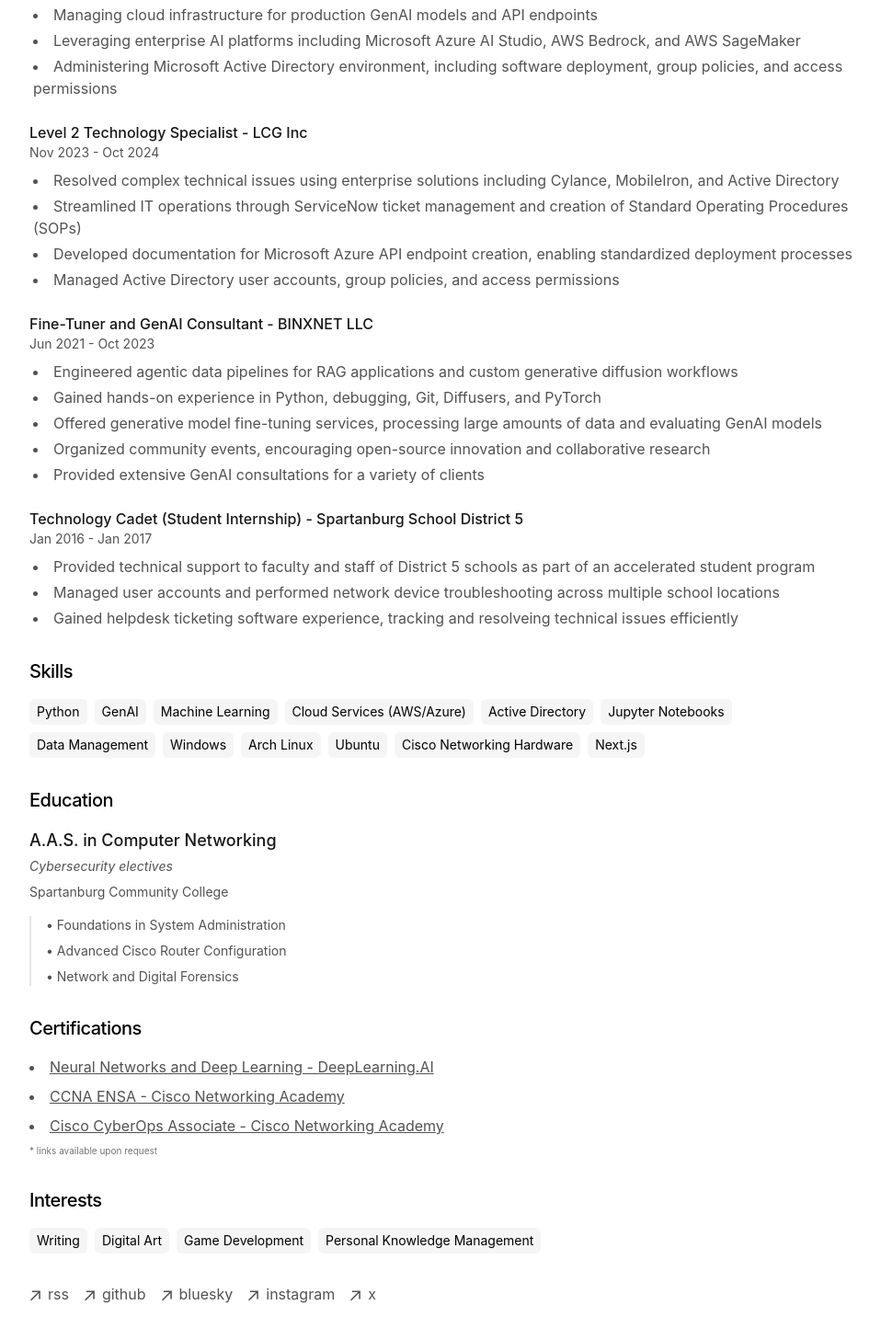
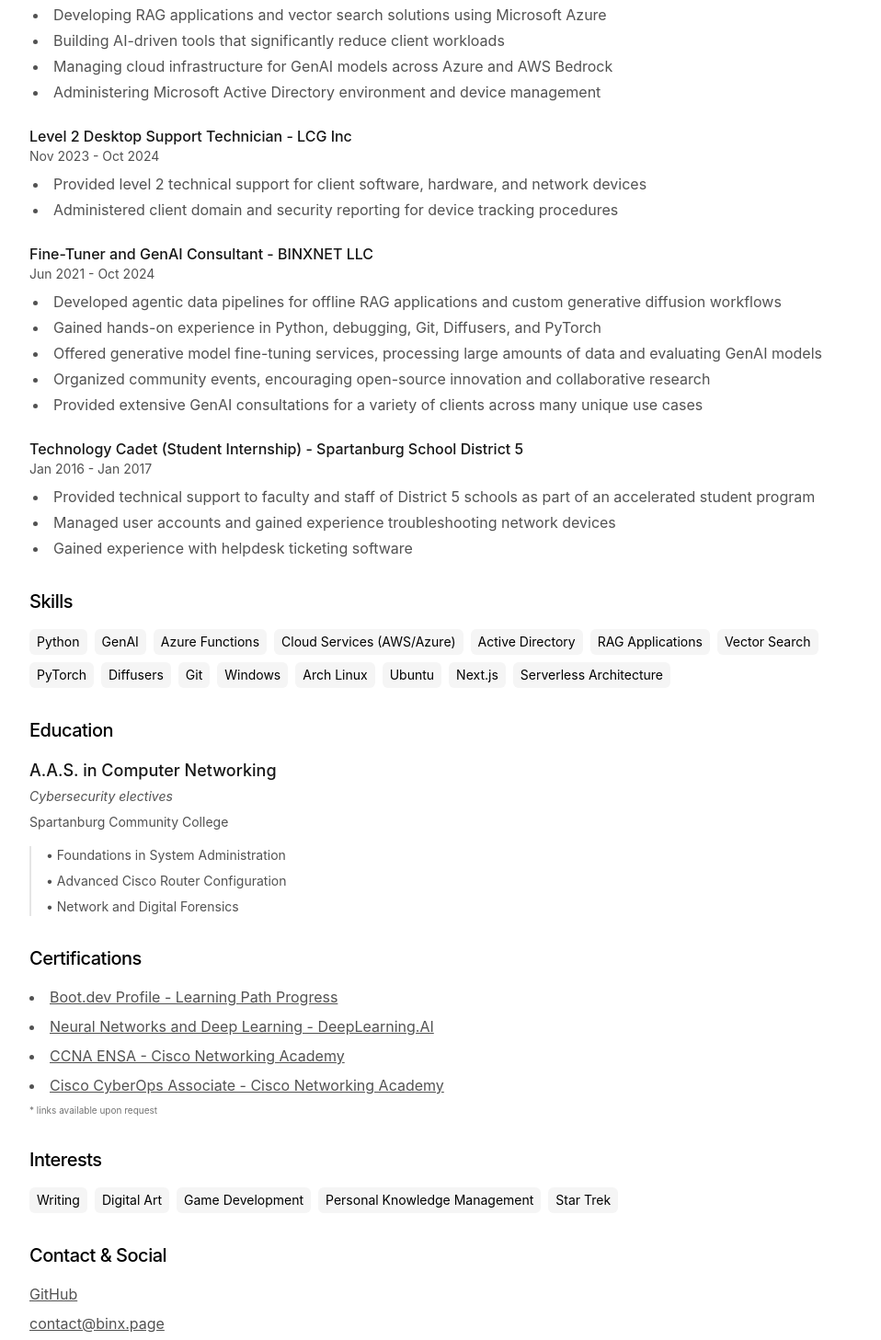
Before and after one commit to Binxly/binx-page, a Next.js app: page /about in a window 1280 px wide. Shown: the part 464-1921 px from the top of the page at 92% size, without its empty margins (160-1118 px from the left). Built offline with nearby package versions, Linux system fonts and the light colour scheme.

Commit message:
- Refreshed descriptions - Updated Skills - Added Boot.dev & GitHub links - Updated my stack - Tweaked personal bits

```diff
--- a/app/about/page.tsx
+++ b/app/about/page.tsx
@@ -5,33 +5,32 @@ export default function Page() {
       company: "LCG Inc",
       period: "Oct 2024 - Present",
       bullets: [
-        "Developing and implementing AI-driven solutions with Python, resulting in significant workflow optimization",
-        "Managing cloud infrastructure for production GenAI models and API endpoints",
-        "Leveraging enterprise AI platforms including Microsoft Azure AI Studio, AWS Bedrock, and AWS SageMaker",
-        "Administering Microsoft Active Directory environment, including software deployment, group policies, and access permissions"
+        "Engineering serverless applications with Azure Functions and cloud platform resources",
+        "Developing RAG applications and vector search solutions using Microsoft Azure",
+        "Building AI-driven tools that significantly reduce client workloads",
+        "Managing cloud infrastructure for GenAI models across Azure and AWS Bedrock",
+        "Administering Microsoft Active Directory environment and device management"
       ]
     },
     {
-      title: "Level 2 Technology Specialist",
+      title: "Level 2 Desktop Support Technician",
       company: "LCG Inc",
       period: "Nov 2023 - Oct 2024",
       bullets: [
-        "Resolved complex technical issues using enterprise solutions including Cylance, MobileIron, and Active Directory",
-        "Streamlined IT operations through ServiceNow ticket management and creation of Standard Operating Procedures (SOPs)",
-        "Developed documentation for Microsoft Azure API endpoint creation, enabling standardized deployment processes",
-        "Managed Active Directory user accounts, group policies, and access permissions"
+        "Provided level 2 technical support for client software, hardware, and network devices",
+        "Administered client domain and security reporting for device tracking procedures"
       ]
     },
     {
       title: "Fine-Tuner and GenAI Consultant",
       company: "BINXNET LLC",
-      period: "Jun 2021 - Oct 2023",
+      period: "Jun 2021 - Oct 2024",
       bullets: [
-        "Engineered agentic data pipelines for RAG applications and custom generative diffusion workflows",
+        "Developed agentic data pipelines for offline RAG applications and custom generative diffusion workflows",
         "Gained hands-on experience in Python, debugging, Git, Diffusers, and PyTorch",
         "Offered generative model fine-tuning services, processing large amounts of data and evaluating GenAI models",
         "Organized community events, encouraging open-source innovation and collaborative research",
-        "Provided extensive GenAI consultations for a variety of clients"
+        "Provided extensive GenAI consultations for a variety of clients across many unique use cases"
       ]
     },
     {
@@ -40,18 +39,19 @@ export default function Page() {
       period: "Jan 2016 - Jan 2017",
       bullets: [
         "Provided technical support to faculty and staff of District 5 schools as part of an accelerated student program",
-        "Managed user accounts and performed network device troubleshooting across multiple school locations",
-        "Gained helpdesk ticketing software experience, tracking and resolveing technical issues efficiently"
+        "Managed user accounts and gained experience troubleshooting network devices",
+        "Gained experience with helpdesk ticketing software"
       ]
     }
   ]
 
   const skills = [
-    "Python", "GenAI", "Machine Learning",
+    "Python", "GenAI", "Azure Functions",
     "Cloud Services (AWS/Azure)", "Active Directory",
-    "Jupyter Notebooks", "Data Management",
-    "Windows", "Arch Linux", "Ubuntu",
-    "Cisco Networking Hardware", "Next.js"
+    "RAG Applications", "Vector Search",
+    "PyTorch", "Diffusers", "Git",
+    "Windows", "Arch Linux", "Ubuntu", "Next.js",
+    "Serverless Architecture"
   ]
 
   const education = {
@@ -82,11 +82,12 @@ export default function Page() {
 
   const interests = [
     "Writing", "Digital Art", "Game Development",
-    "Personal Knowledge Management",
+    "Personal Knowledge Management", "Star Trek"
   ]
 
   const contact = {
-    email: "contact@binx.page",
+    github: "https://github.com/Binxly",
+    email: "contact@binx.page"
   }
 
   return (
@@ -162,6 +163,11 @@ export default function Page() {
         <div>
           <h2 className="mb-4 text-xl font-medium tracking-tight">Certifications</h2>
           <ul className="list-disc list-inside text-neutral-600 dark:text-neutral-400">
+            <li className="mb-2">
+              <a href={contact.bootdev} target="_blank" rel="noopener noreferrer" className="hover:text-neutral-800 dark:hover:text-neutral-200 underline">
+                Boot.dev Profile - Learning Path Progress
+              </a>
+            </li>
             {certifications.map((cert, index) => (
               <li key={index} className="mb-2">
                 <a
@@ -191,6 +197,22 @@ export default function Page() {
             ))}
           </div>
         </div>
+
+        <div>
+          <h2 className="mb-4 text-xl font-medium tracking-tight">Contact & Social</h2>
+          <ul className="list-none space-y-2 text-neutral-600 dark:text-neutral-400">
+            <li>
+              <a href={contact.github} target="_blank" rel="noopener noreferrer" className="hover:text-neutral-800 dark:hover:text-neutral-200 underline">
+                GitHub
+              </a>
+            </li>
+            <li>
+              <a href={`mailto:${contact.email}`} className="hover:text-neutral-800 dark:hover:text-neutral-200 underline">
+                {contact.email}
+              </a>
+            </li>
+          </ul>
+        </div>
       </div>
     </section>
   )
```
